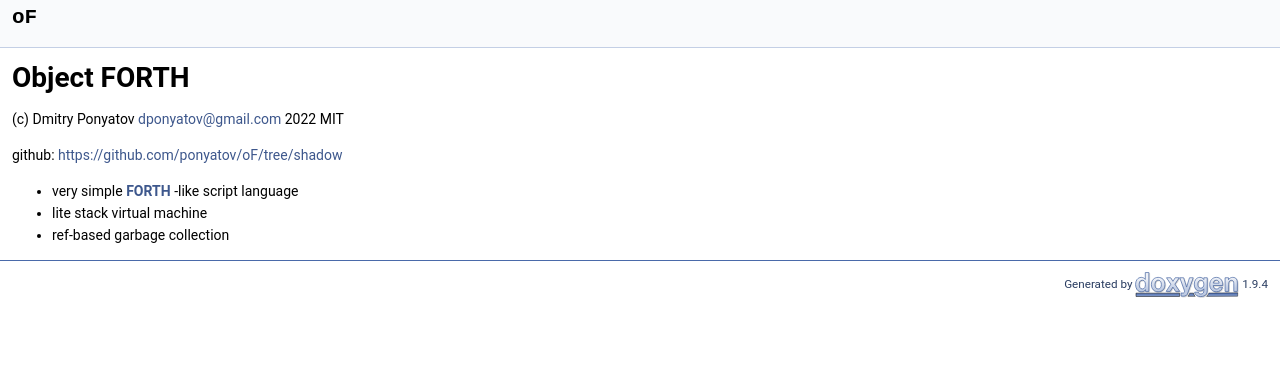
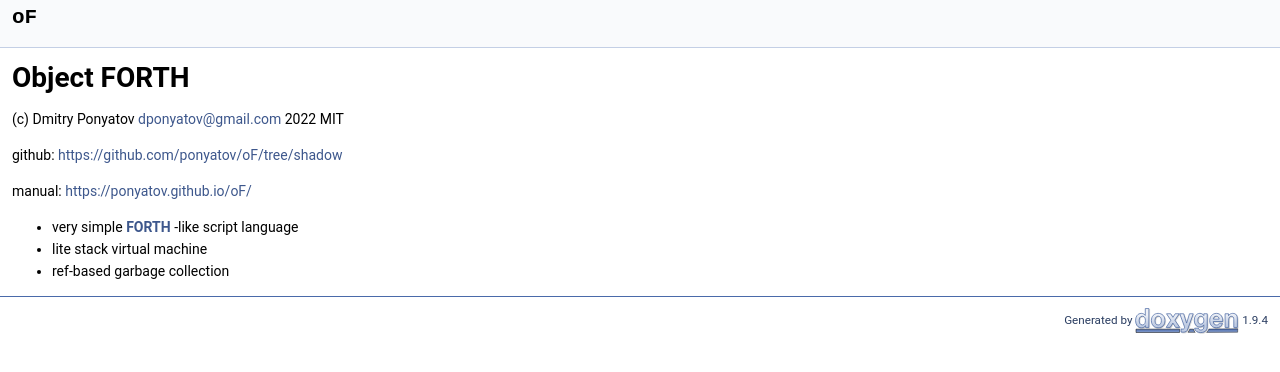
Before and after one commit to ponyatov/oF, a plain HTML site: page docs/index.html in a window 1280 px wide. Shown: the part 112-484 px from the top of the page. Drawn offline with Linux system fonts and the light colour scheme.

Commit message:
Signed-off-by: Dmitry Ponyatov <dponyatov@gmail.com>

```diff
--- a/docs/index.html
+++ b/docs/index.html
@@ -72,6 +72,7 @@ $(function() {
 Object FORTH</h1>
 <p >(c) Dmitry Ponyatov <a href="#" onclick="location.href='mai'+'lto:'+'dpo'+'ny'+'ato'+'v@'+'gma'+'il'+'.co'+'m'; return false;">dpony<span class="obfuscator">.nosp@m.</span>atov<span class="obfuscator">.nosp@m.</span>@gmai<span class="obfuscator">.nosp@m.</span>l.co<span class="obfuscator">.nosp@m.</span>m</a> 2022 MIT</p>
 <p >github: <a href="https://github.com/ponyatov/oF/tree/shadow">https://github.com/ponyatov/oF/tree/shadow</a></p>
+<p >manual: <a href="https://ponyatov.github.io/oF/">https://ponyatov.github.io/oF/</a></p>
 <ul>
 <li>very simple <a class="el" href="md_doc_FORTH.html">FORTH</a> -like script language</li>
 <li>lite stack virtual machine</li>
```
